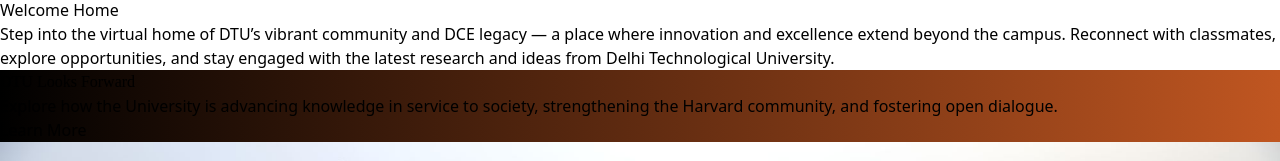
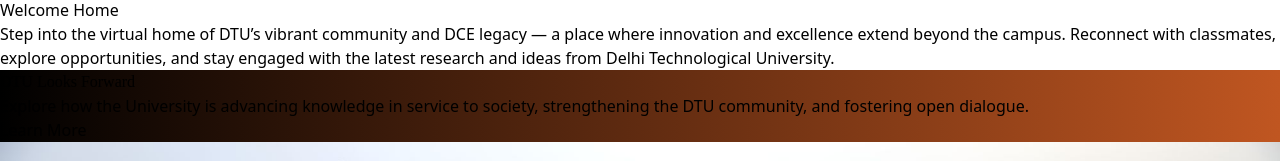
Before and after one commit to wolgwang1729/AlumniPortal, a React (Vite) app: page / in a window 1280 px wide. Shown: the part 1155-1316 px from the top of the page. Built offline with nearby package versions, Linux system fonts and the light colour scheme; a web font is replaced by a local one.

Commit message:
Update Home component to reflect DTU community in the text

```diff
--- a/src/components/Home.jsx
+++ b/src/components/Home.jsx
@@ -30,7 +30,7 @@
             <div className="text-2xl md:text-5xl" style={{ fontFamily: "'Times New Roman', Times, serif" }}>DTU Looks Forward</div>
             <div className="text-xl md:text-2xl">
               Explore how the University is advancing knowledge in service to
-              society, strengthening the Harvard community, and fostering open
+              society, strengthening the DTU community, and fostering open
               dialogue.
             </div>
             <div className="bg-black rounded-xl m-4">
```
